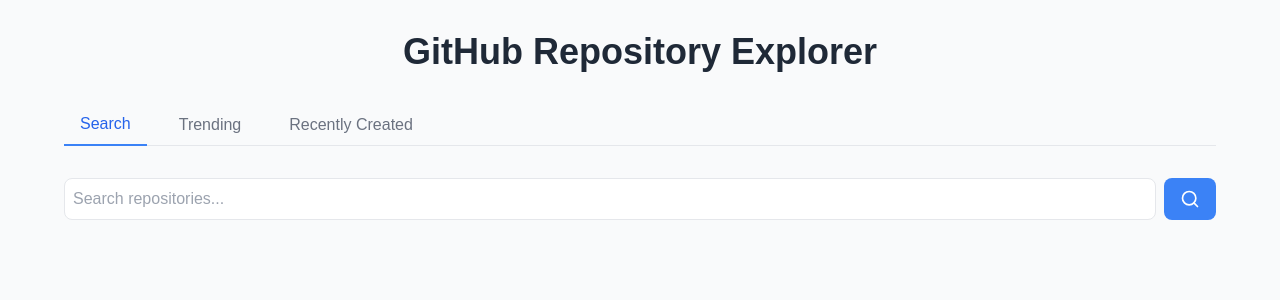
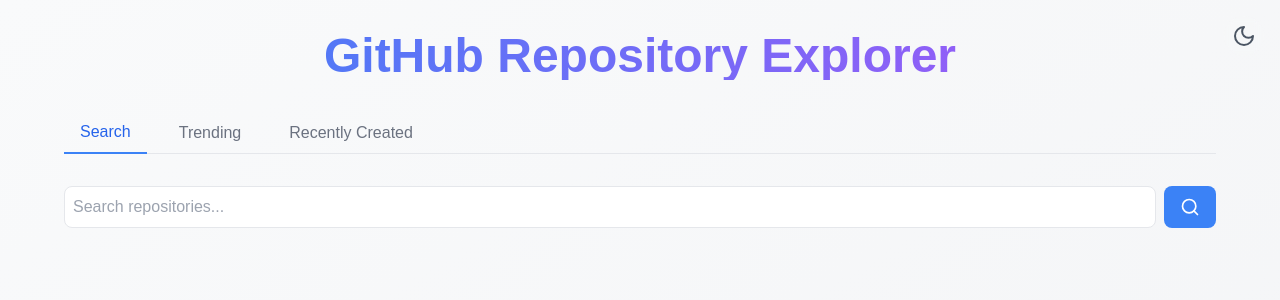
Before and after one commit to themrsami/github-repositories-explorer, a Next.js app: page / in a window 1280 px wide. Shown: the top 300 px of the page. Built offline with nearby package versions, Linux system fonts and the light colour scheme.

Commit message:
enhanced gui and added light and dark theme

```diff
--- a/app/page.tsx
+++ b/app/page.tsx
@@ -7,6 +7,7 @@
 import TabView from '@/components/TabView'
 import { Repository } from '@/types'
 import ErrorMessage from '@/components/ErrorMessage'
+import ThemeToggle from '@/components/ThemeToggle'
 
 export default function Home() {
   const [repos, setRepos] = useState<Repository[]>([])
@@ -113,9 +114,10 @@
   }, [activeTab, trendingRepos, recentRepos, filteredRepos])
 
   return (
-    <main className="min-h-screen p-8 bg-gray-50">
+    <main className="min-h-screen p-8 bg-gradient-to-br from-gray-50 to-gray-100 dark:from-gray-900 dark:to-gray-800 transition-colors">
+      <ThemeToggle />
       <div className="max-w-6xl mx-auto">
-        <h1 className="text-4xl font-bold text-center mb-8 text-gray-800">
+        <h1 className="text-5xl font-bold text-center mb-8 bg-clip-text text-transparent bg-gradient-to-r from-blue-500 to-purple-500 animate-slide-up">
           GitHub Repository Explorer
         </h1>
 
@@ -149,10 +151,12 @@
 
         {loading ? (
           <div className="flex justify-center mt-8">
-            <div className="animate-spin rounded-full h-12 w-12 border-t-2 border-b-2 border-gray-900"></div>
+            <div className="animate-spin rounded-full h-12 w-12 border-t-2 border-b-2 border-blue-500 dark:border-blue-400"></div>
           </div>
         ) : (
-          <RepoList repositories={displayedRepos} />
+          <div className="grid gap-6 animate-slide-up">
+            <RepoList repositories={displayedRepos} />
+          </div>
         )}
       </div>
     </main>
--- /dev/null
+++ b/components/ThemeToggle.tsx
@@ -0,0 +1,36 @@
+'use client'
+
+import { Moon, Sun } from 'lucide-react'
+import { useEffect, useState } from 'react'
+
+const ThemeToggle = () => {
+  const [isDark, setIsDark] = useState(false)
+
+  useEffect(() => {
+    const theme = localStorage.getItem('theme') || 'light'
+    setIsDark(theme === 'dark')
+    document.documentElement.setAttribute('data-theme', theme)
+  }, [])
+
+  const toggleTheme = () => {
+    const newTheme = isDark ? 'light' : 'dark'
+    setIsDark(!isDark)
+    localStorage.setItem('theme', newTheme)
+    document.documentElement.setAttribute('data-theme', newTheme)
+  }
+
+  return (
+    <button
+      onClick={toggleTheme}
+      className="fixed top-4 right-4 p-2 rounded-full bg-opacity-20 backdrop-blur-sm hover:bg-opacity-30 transition-all"
+    >
+      {isDark ? (
+        <Sun className="w-6 h-6 text-yellow-400" />
+      ) : (
+        <Moon className="w-6 h-6 text-gray-600" />
+      )}
+    </button>
+  )
+}
+
+export default ThemeToggle
--- /dev/null
+++ b/styles/globals.css
@@ -0,0 +1,38 @@
+@tailwind base;
+@tailwind components;
+@tailwind utilities;
+
+:root {
+  --background: #ffffff;
+  --foreground: #1a1a1a;
+}
+
+[data-theme='dark'] {
+  --background: #0d1117;
+  --foreground: #f0f6fc;
+}
+
+body {
+  transition: background-color 0.3s ease;
+}
+
+.glass-effect {
+  background: rgba(255, 255, 255, 0.05);
+  backdrop-filter: blur(10px);
+  border: 1px solid rgba(255, 255, 255, 0.1);
+}
+
+.animate-slide-up {
+  animation: slideUp 0.3s ease-out;
+}
+
+@keyframes slideUp {
+  from {
+    opacity: 0;
+    transform: translateY(20px);
+  }
+  to {
+    opacity: 1;
+    transform: translateY(0);
+  }
+}
--- a/tailwind.config.ts
+++ b/tailwind.config.ts
@@ -1,6 +1,7 @@
 import type { Config } from "tailwindcss";
 
 const config: Config = {
+  darkMode: ['class', '[data-theme="dark"]'],
   content: [
     "./pages/**/*.{js,ts,jsx,tsx,mdx}",
     "./components/**/*.{js,ts,jsx,tsx,mdx}",
```
